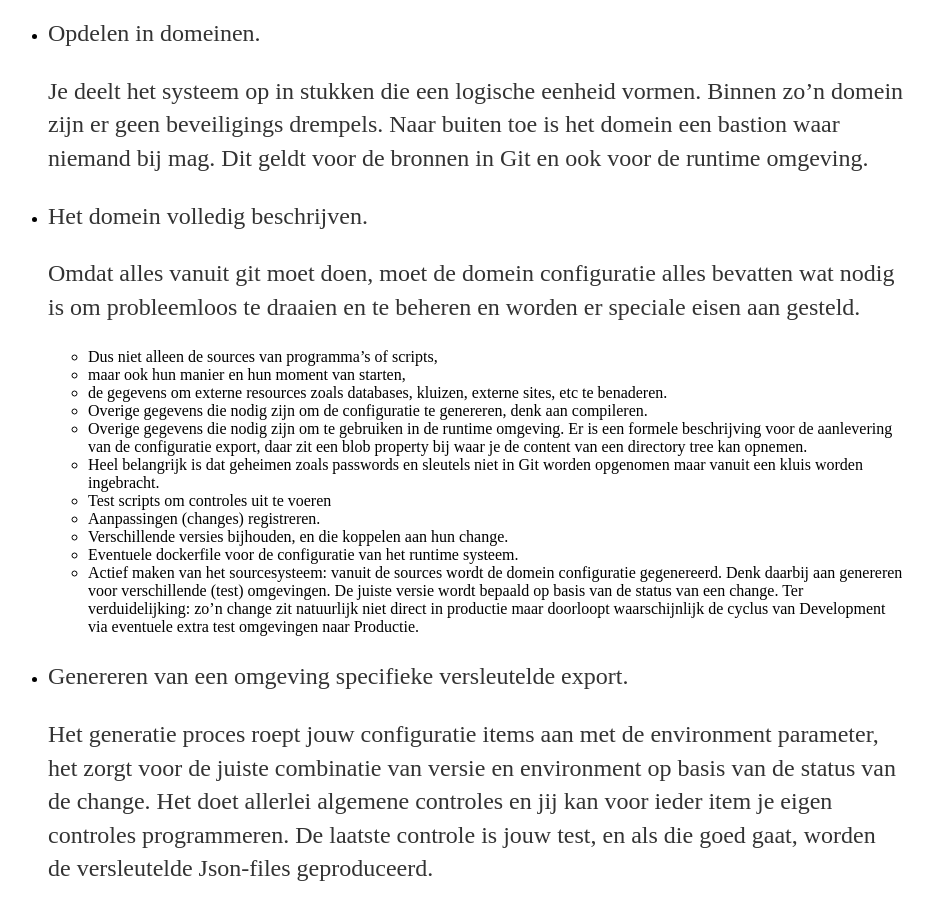
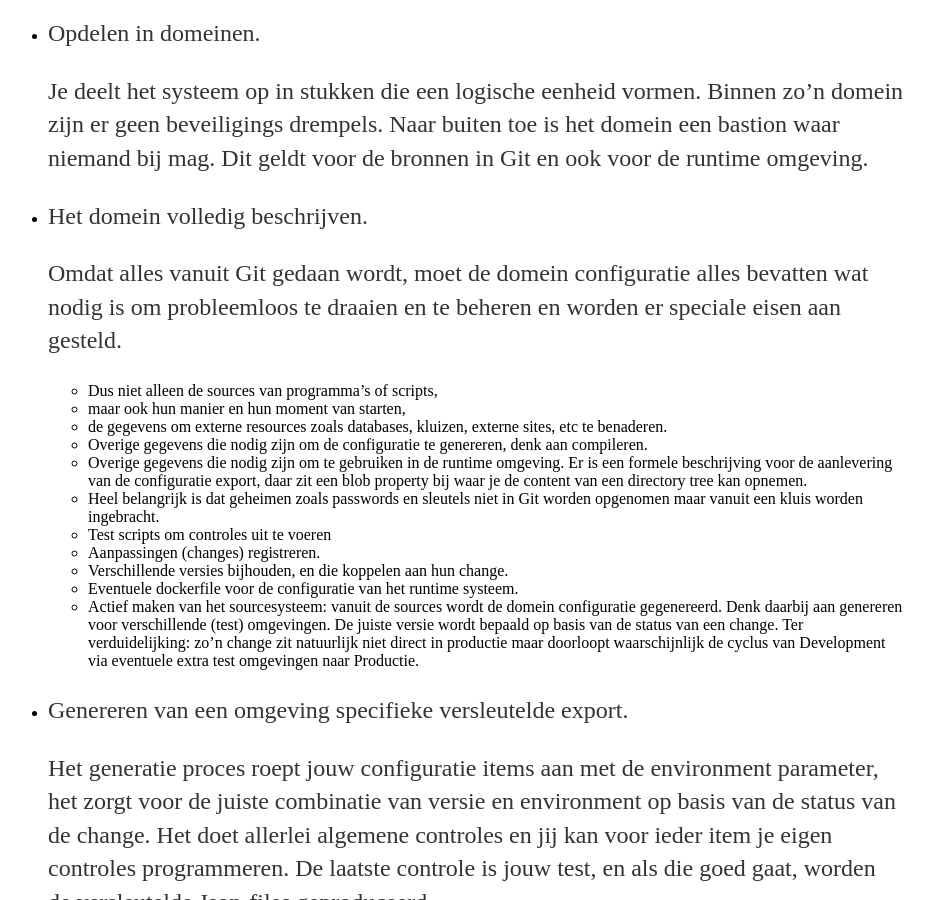
Before and after one commit to paedelm/paedelm.github.io, a Jekyll site: the page built from _posts/2021-04-23-Reden-van mijn-zelfstandigheid.md, in a window 1280 px wide and 900 px high, scrolled down 2864 px. Shown: the whole window, without its empty margins (184-1117 px from the left). Built offline with Jekyll 4.4.1, drawn with Linux system fonts in a browser that asks for light colours.

Commit message:
Omdat alles vanuit Git gedaan wordt

```diff
--- a/_posts/2021-04-23-Reden-van mijn-zelfstandigheid.md
+++ b/_posts/2021-04-23-Reden-van mijn-zelfstandigheid.md
@@ -53,7 +53,7 @@ Er mag tegenwoordig niks mis gaan, invoer, uitvoer en het proces worden bescherm
 
  * Het domein volledig beschrijven.
 
-   Omdat alles vanuit git moet doen, moet de domein configuratie alles bevatten wat nodig is om probleemloos te draaien en te beheren en worden er speciale eisen aan gesteld.
+   Omdat alles vanuit Git gedaan wordt, moet de domein configuratie alles bevatten wat nodig is om probleemloos te draaien en te beheren en worden er speciale eisen aan gesteld.
    * Dus niet alleen de sources van programma's of scripts,
    * maar ook hun manier en hun moment van starten,
    * de gegevens om externe resources zoals databases, kluizen, externe sites, etc te benaderen.
```
